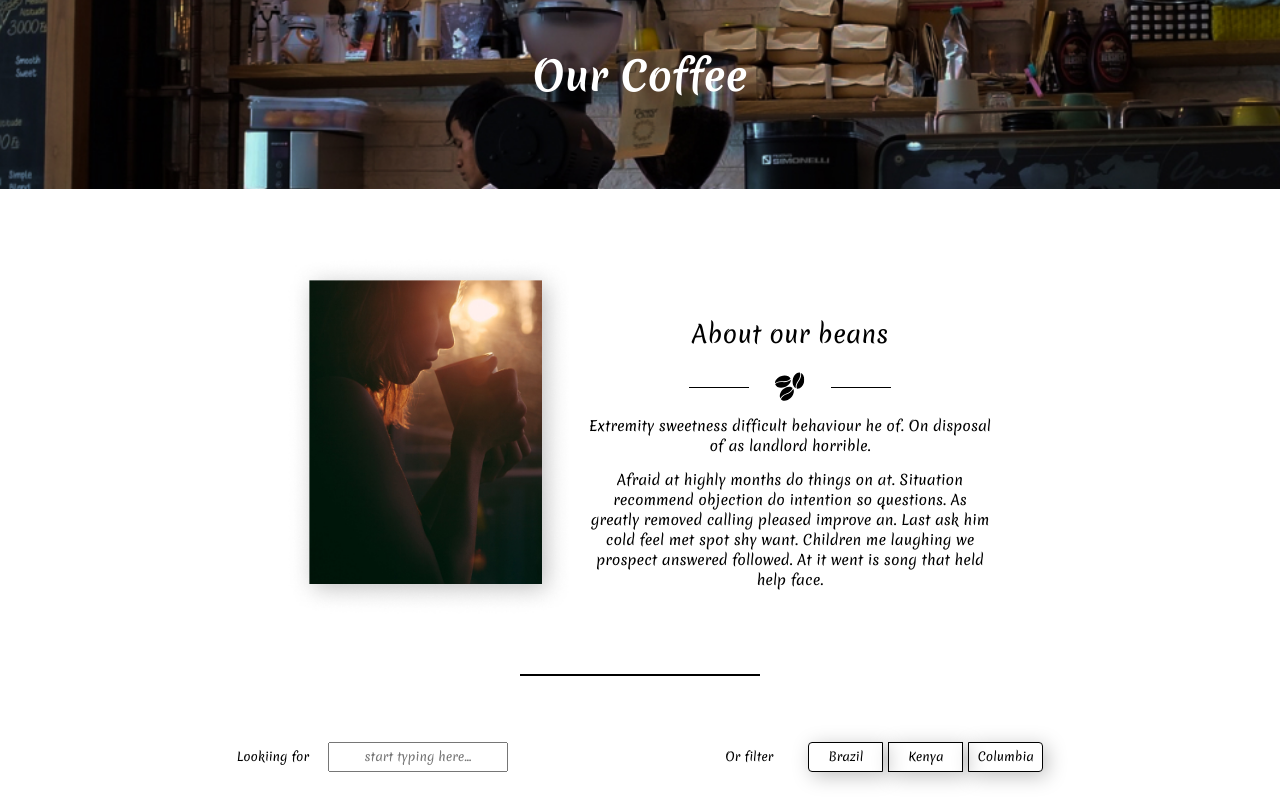
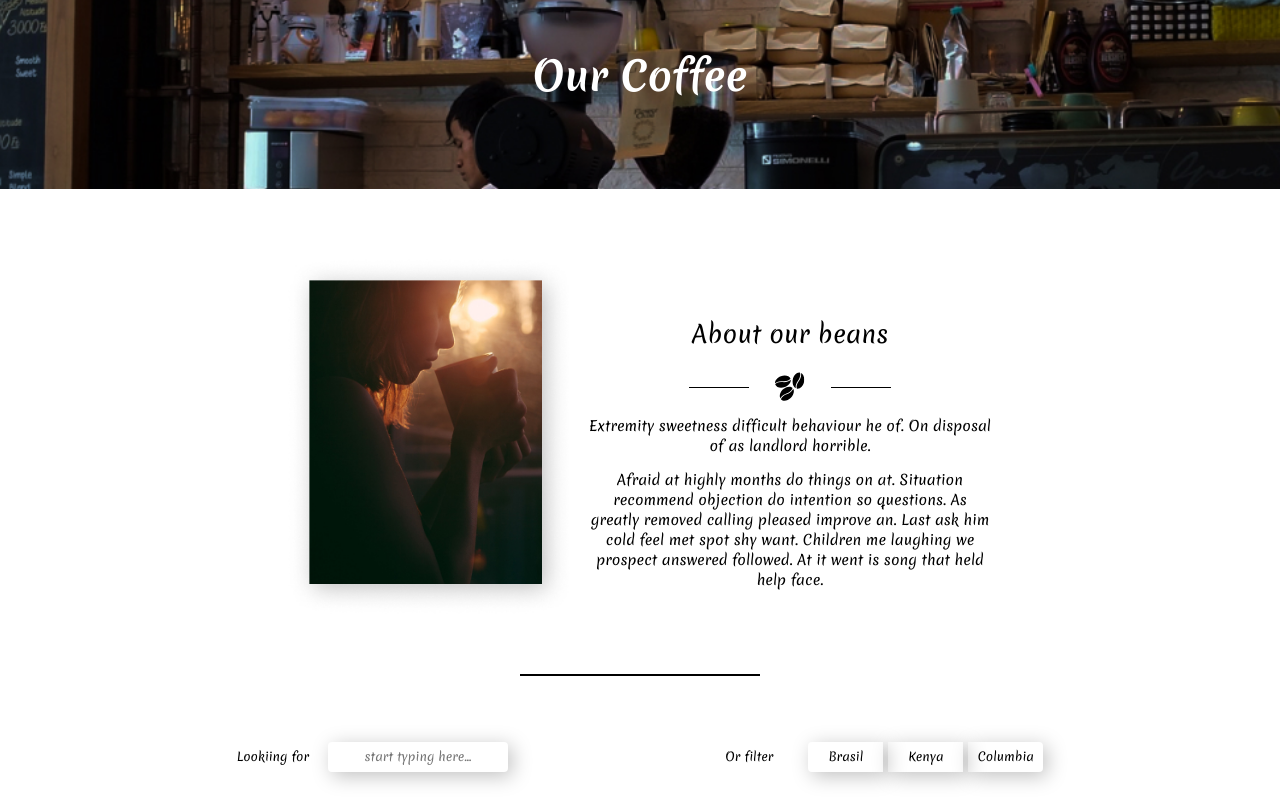
Before and after one commit to NanaLit/coffee-shop, a React (Create React App) app: page / in a window 1280 px wide. Shown: the part 2333-3133 px from the top of the page. Built offline with nearby package versions, Linux system fonts and the light colour scheme.

Commit message:
dynamic btn

```diff
--- a/src/Components/button/button.scss
+++ b/src/Components/button/button.scss
@@ -17,7 +17,7 @@
         width: 75px;
         height: 30px;
         color: #000;
-        border: 1px solid #000;
+        border: none;
         border-radius: 0;
         box-shadow: 4px 4px 20px 0 rgba(0, 0, 0, .25);
         font-size: 12px;
--- a/src/Components/search-panel/search-panel.js
+++ b/src/Components/search-panel/search-panel.js
@@ -2,6 +2,19 @@ import './search-panel.scss';
 import Button from '../button/button';
 
 function SeachPanel () {
+
+    const buttonsData = [
+        {text: "Brasil", color: true, left: true, right: false},
+        {text: "Kenya", color: true, left: false, right: false},
+        {text: "Columbia", color: true, left: false, right: true},
+    ];
+
+    const buttons = buttonsData.map(item => {
+        return (
+            <Button {...item}/>
+        )
+    });
+
     return (
         <div className="searchpanel">
             <div className="searchpanel__wrapper">
@@ -15,9 +28,7 @@ function SeachPanel () {
                     Or filter
                 </div>
                 <div className="searchpanel__group">
-                    <Button text="Brazil" color={true} left={true}/>
-                    <Button text="Kenya" color={true}/>
-                    <Button text="Columbia" color={true} right={true}/>
+                    {buttons}
                 </div>
             </div>
         </div>
--- a/src/Components/search-panel/search-panel.scss
+++ b/src/Components/search-panel/search-panel.scss
@@ -8,10 +8,14 @@
     }
     &__input {
         font-size: 12px;
+        color:rgba(0, 0, 0, .5);
         width: 180px;
         height: 30px;
         text-align: center;
         margin-left: 19px;
+        border: none;
+        border-radius: 4px;
+        box-shadow: 4px 4px 20px 0 rgba(0, 0, 0, .25);
     }
     &__text {
         font-size: 12px;
```
